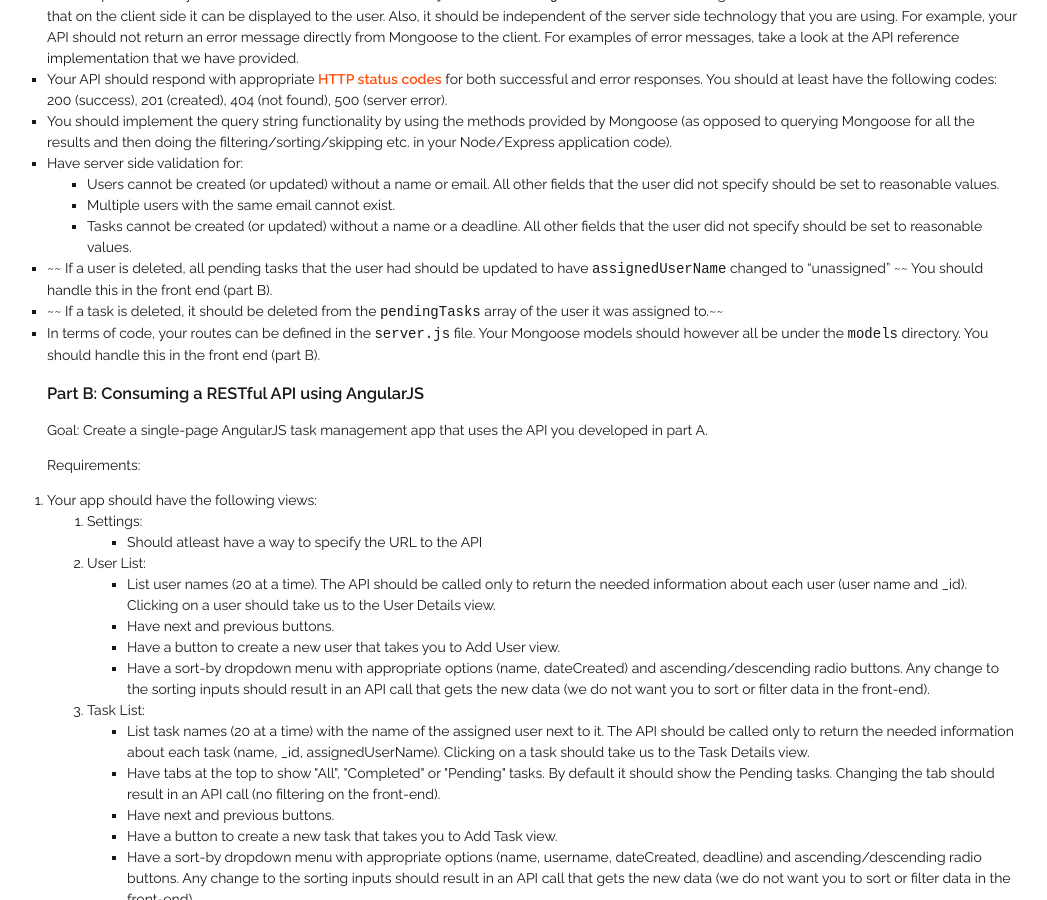
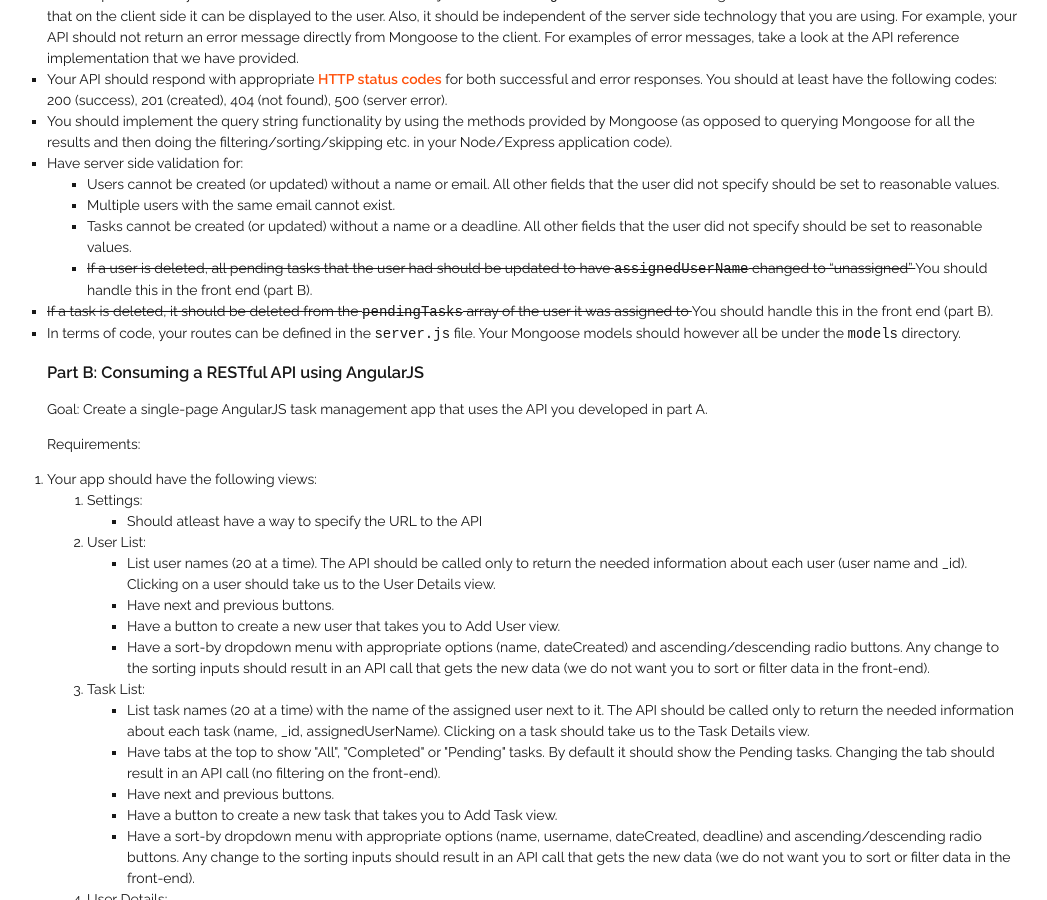
Before and after one commit to biplabdeka/fa2016, a Jekyll site: the page built from _posts/2015-3-17-MP-3.md, in a window 1280 px wide and 900 px high, scrolled down 2294 px. Shown: the whole window, without its empty margins (108-1155 px from the left). Built offline with Jekyll 4.4.1, drawn with Linux system fonts in a browser that asks for light colours; nearby versions of some CDN libraries; Markdown is read by kramdown in place of the engine named in the settings; some of the changed lines change nothing that is shown.

Commit message:
changed spec for deletions

```diff
--- a/_posts/2015-3-17-MP-3.md
+++ b/_posts/2015-3-17-MP-3.md
@@ -104,9 +104,9 @@ Requirements:
 	+ Users cannot be created (or updated) without a name or email. All other fields that the user did not specify should be set to reasonable values.
 	+ Multiple users with the same email cannot exist.
 	+ Tasks cannot be created (or updated) without a name or a deadline. All other fields that the user did not specify should be set to reasonable values.
-+ ~~ If a user is deleted, all pending tasks that the user had should be updated to have `assignedUserName` changed to "unassigned" ~~ You should handle this in the front end (part B).
-+ ~~ If a task is deleted, it should be deleted from the `pendingTasks` array of the user it was assigned to.~~
-+ In terms of code, your routes can be defined in the `server.js` file. Your Mongoose models should however all be under the `models` directory. You should handle this in the front end (part B).
+	+ <del> If a user is deleted, all pending tasks that the user had should be updated to have `assignedUserName` changed to "unassigned" </del> You should handle this in the front end (part B).
++ <del> If a task is deleted, it should be deleted from the `pendingTasks` array of the user it was assigned to </del> You should handle this in the front end (part B).
++ In terms of code, your routes can be defined in the `server.js` file. Your Mongoose models should however all be under the `models` directory.
 
 
 
```
